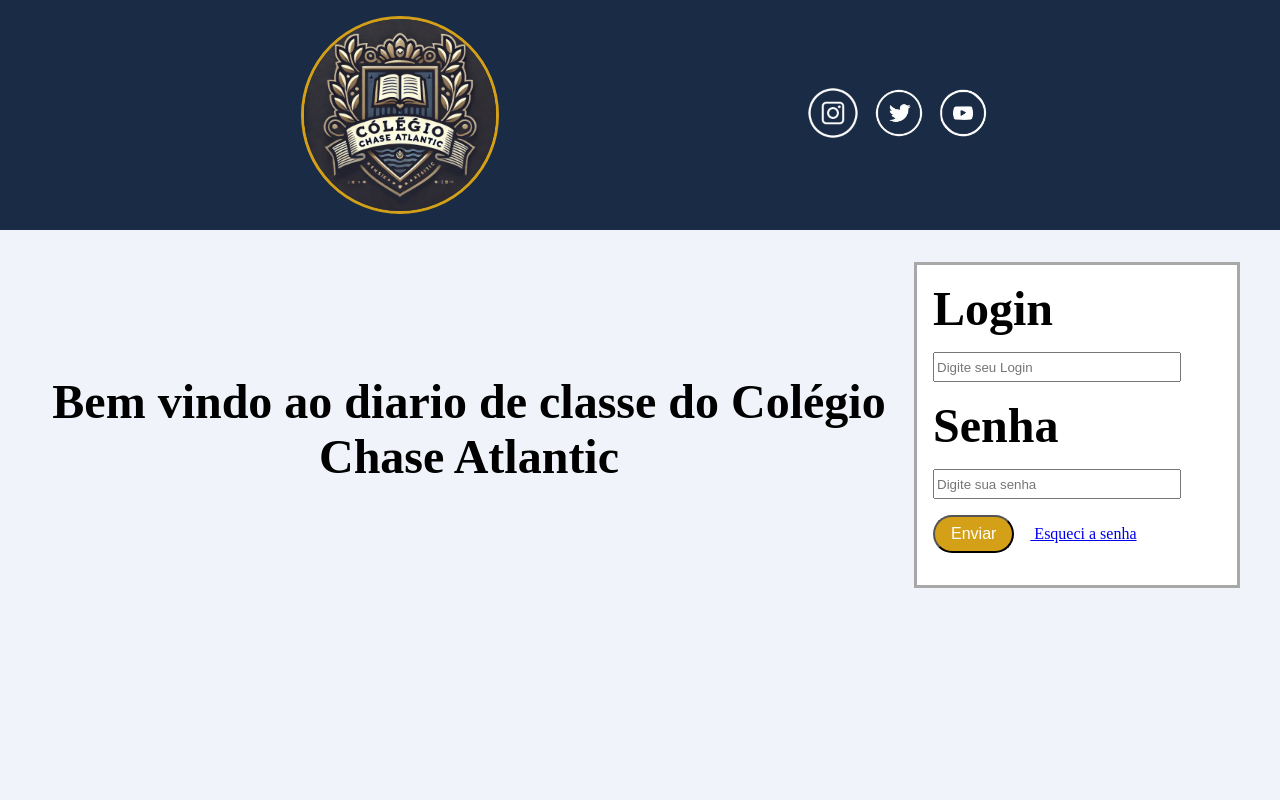
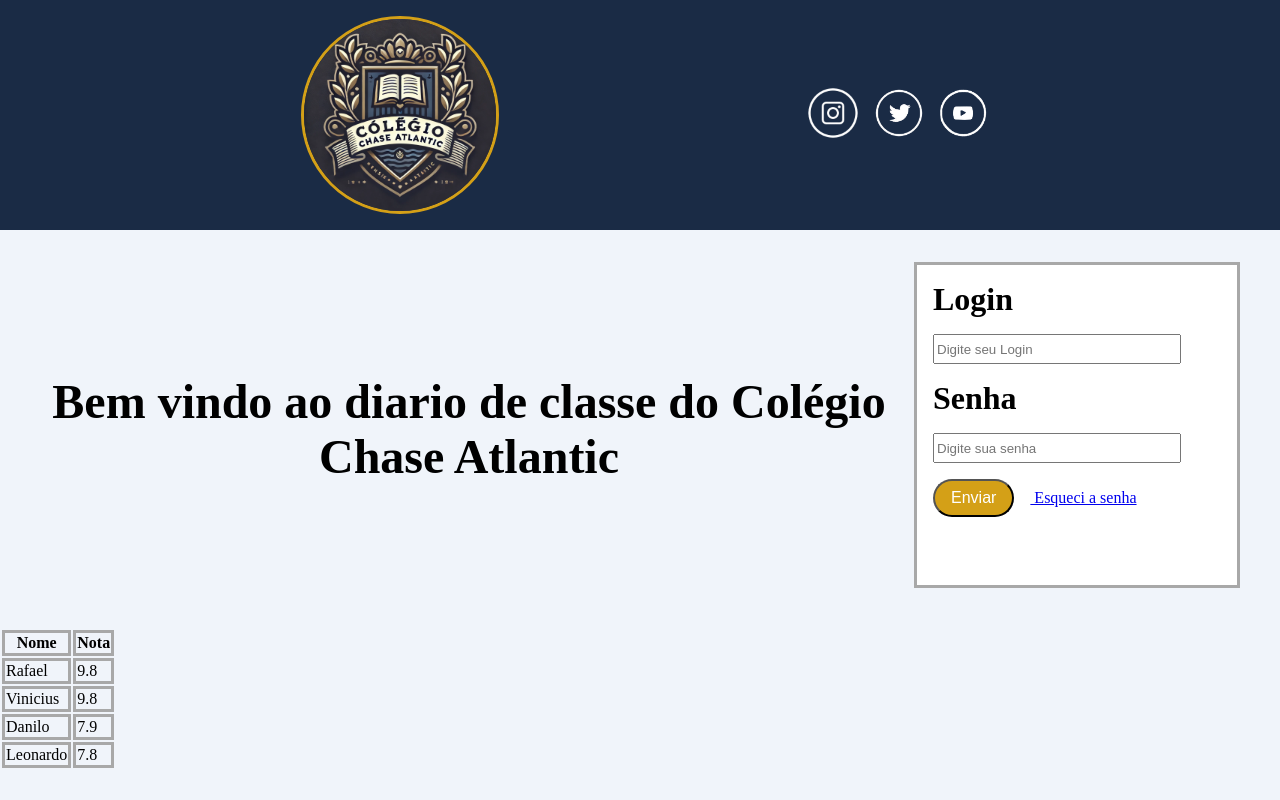
Before and after one commit to RafaelTecnicoDoLar/DiarioDeClasse, a React (Vite) app: page / in a window 1280 px wide. Built offline with nearby package versions, Linux system fonts and the light colour scheme.

Commit message:
andamento formulario notas

```diff
--- a/src/Components/AreaDoProfessor.jsx
+++ b/src/Components/AreaDoProfessor.jsx
@@ -0,0 +1,32 @@
+import '../Styles/AreaDoProfessor.css'
+import ItensTabela from "./ItensTabela.jsx"
+
+export default function AreaDoProfessor() {
+    return (
+        <table>
+            <thead>
+                <tr>
+                    <th className="Nome">
+                        Nome
+                    </th>
+
+                    <th className="Nota">
+                        Nota
+                    </th>
+
+                </tr>
+
+            </thead>
+
+            <tbody>
+                <ItensTabela Nome="Rafael" Nota="9.8" />
+                <ItensTabela Nome="Vinicius" Nota="9.8" />
+                <ItensTabela Nome="Danilo" Nota="7.9" />
+                <ItensTabela Nome="Leonardo" Nota="7.8" />
+
+            </tbody>
+
+
+        </table>
+    )
+}
--- /dev/null
+++ b/src/Components/ItensTabela.jsx
@@ -0,0 +1,16 @@
+export default function ItensTabela({ Nome, Nota }) {
+    return (
+                <tr>
+                    <td className="Nome">
+                        {Nome}
+
+                    </td>
+
+                    <td className="Nota">
+                        {Nota}
+
+                    </td>
+                </tr>
+
+    )
+}
--- a/src/Components/Login.jsx
+++ b/src/Components/Login.jsx
@@ -1,7 +1,5 @@
 import "../Styles/Login.css"
 import { useState } from "react";
-
-import Verificacao from "./Verificacao";
 
 function Login() {
 
@@ -10,9 +8,11 @@ function Login() {
     const [logado, useLogado] = useState(false)
 
     function BotaoEnviar() {
-        useLogado = true;
+        useLogado(true);
+        alert("logado")
 
     }
+
     return (
         <div className="Login">
             <div className="FraseBoasVindas">
--- a/src/Components/Verificacao.jsx
+++ b/src/Components/Verificacao.jsx
@@ -1,12 +1,17 @@
+import { useState } from "react";
 import Login from "./Login.jsx";
-import AreaDoEstudante from "./AreaDoEstudante.jsx"
+import AreaDoProfessor from "./AreaDoProfessor.jsx"
 
 function Verificacao() {
 
+    const [entrar, useEntrar] = useState();
+
     return (
-        <>
+        <div>
+
             <Login />
-        </>
+            <AreaDoProfessor />
+        </div>
 
     )
 }
--- /dev/null
+++ b/src/Styles/AreaDoProfessor.css
@@ -0,0 +1,9 @@
+.Nome{
+    border: 0.2rem solid #A8A8A8;
+
+}
+
+.Nota{
+    border: 0.2rem solid #A8A8A8;
+
+}
--- a/src/Styles/Login.css
+++ b/src/Styles/Login.css
@@ -23,7 +23,7 @@
 
 .Text {
     margin: 1rem;
-    font-size: 3rem;
+    font-size: 2rem;
 }
 
 .Input {
```
Lines whose indentation alone changed are shown as unchanged.
